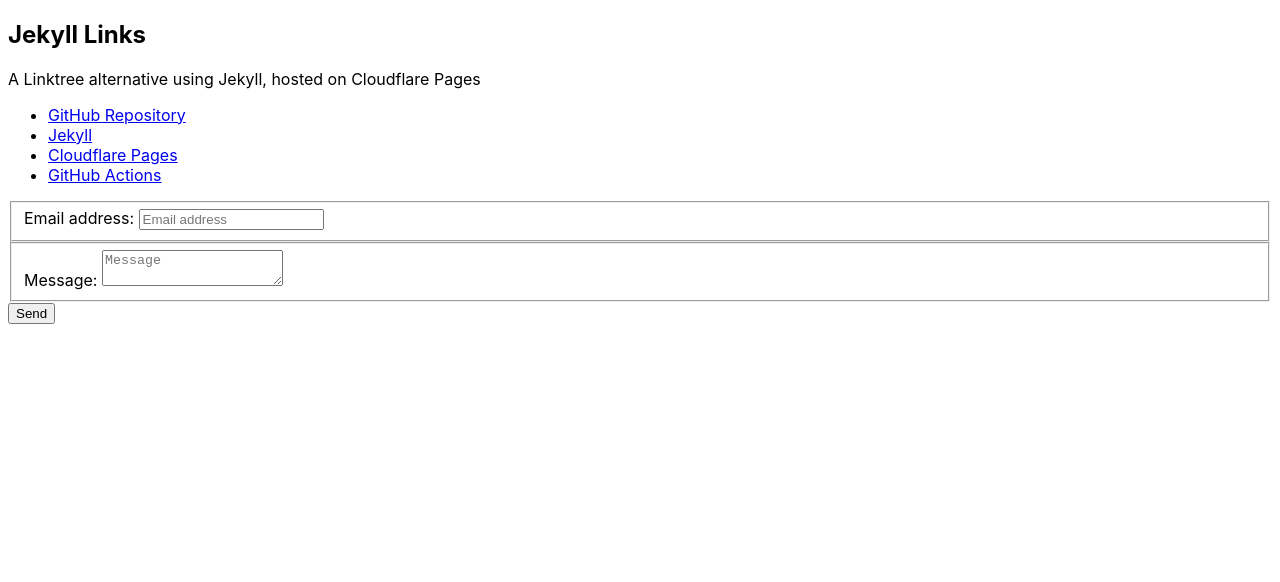
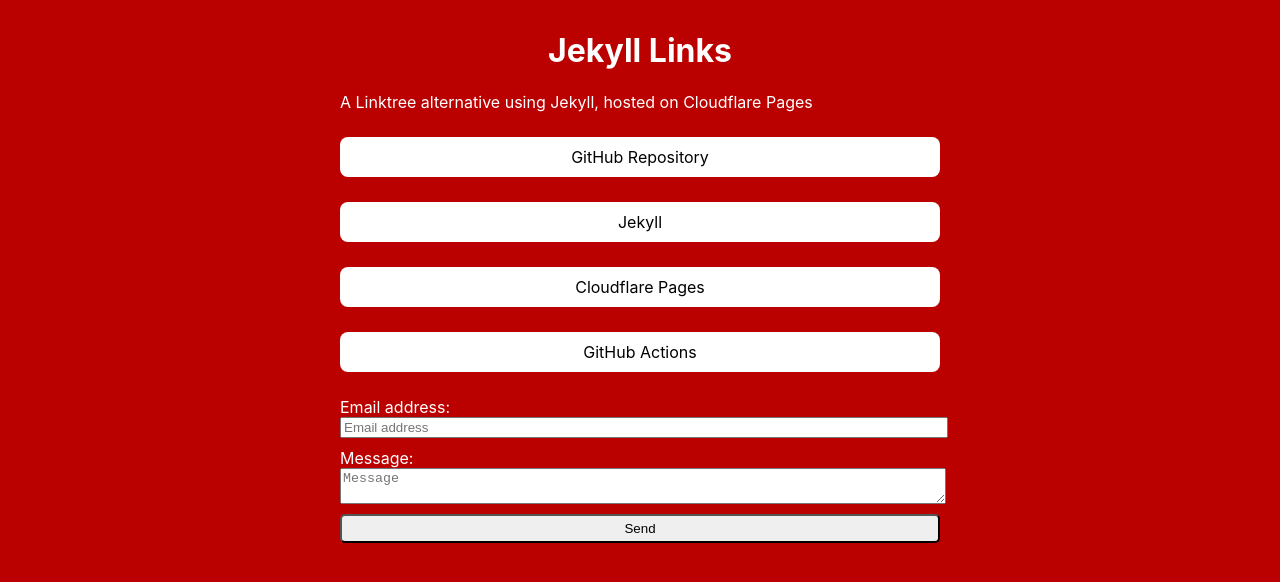
Before and after one commit to BenjaminEHowe/jekyll-links, a Jekyll site: the page built from index.md, in a window 1280 px wide. Shown: the top 582 px of the page. Built offline with Jekyll 4.4.1, drawn with Linux system fonts in a browser that asks for light colours.

Commit message:
Improved formatting

```diff
--- a/_layouts/default.html
+++ b/_layouts/default.html
@@ -12,7 +12,7 @@
   </head>
   <body>
     {{ content}}
-    <ul>
+    <ul id="links">
       {% for link in site.data.links %}
         <li><a href="{{ link.url }}">{{ link.name }}</a></li>
       {% endfor %}
--- a/assets/css/main.css
+++ b/assets/css/main.css
@@ -1 +1,46 @@
-body { background: #ffffff; color: #000000; font-family: -apple-system, BlinkMacSystemFont, "Segoe UI", Helvetica, Arial, sans-serif, "Apple Color Emoji", "Segoe UI Emoji", "Segoe UI Symbol"; }
+body {
+  background: #b00;
+  max-width: 600px;
+  color: #fff;
+  font-family: -apple-system, BlinkMacSystemFont, "Segoe UI", Helvetica, Arial, sans-serif, "Apple Color Emoji", "Segoe UI Emoji", "Segoe UI Symbol";
+  margin: 0 auto;
+  padding: 10px;
+  width: 100%;
+}
+
+h1 {
+  text-align: center;
+}
+
+ul#links {
+  list-style-type: none;
+  padding: 0;
+}
+
+ul#links li a {
+  background: #fff;
+  border-radius: 8px;
+  color: #000;
+  display: block;
+  margin: 25px 0;
+  padding: 10px 0;
+  text-align: center;
+  text-decoration: none;
+  width: 100%;
+}
+
+fieldset {
+  border: none;
+  margin: 10px 0;
+  padding: 0;
+}
+
+button, input, textarea {
+  display: block;
+  width: 100%;
+}
+
+button {
+  border-radius: 5px;
+  padding: 5px 0;
+}
--- a/index.md
+++ b/index.md
@@ -2,6 +2,6 @@
 layout: default
 ---
 
-## Jekyll Links
+# Jekyll Links
 
 A Linktree alternative using Jekyll, hosted on Cloudflare Pages
```
